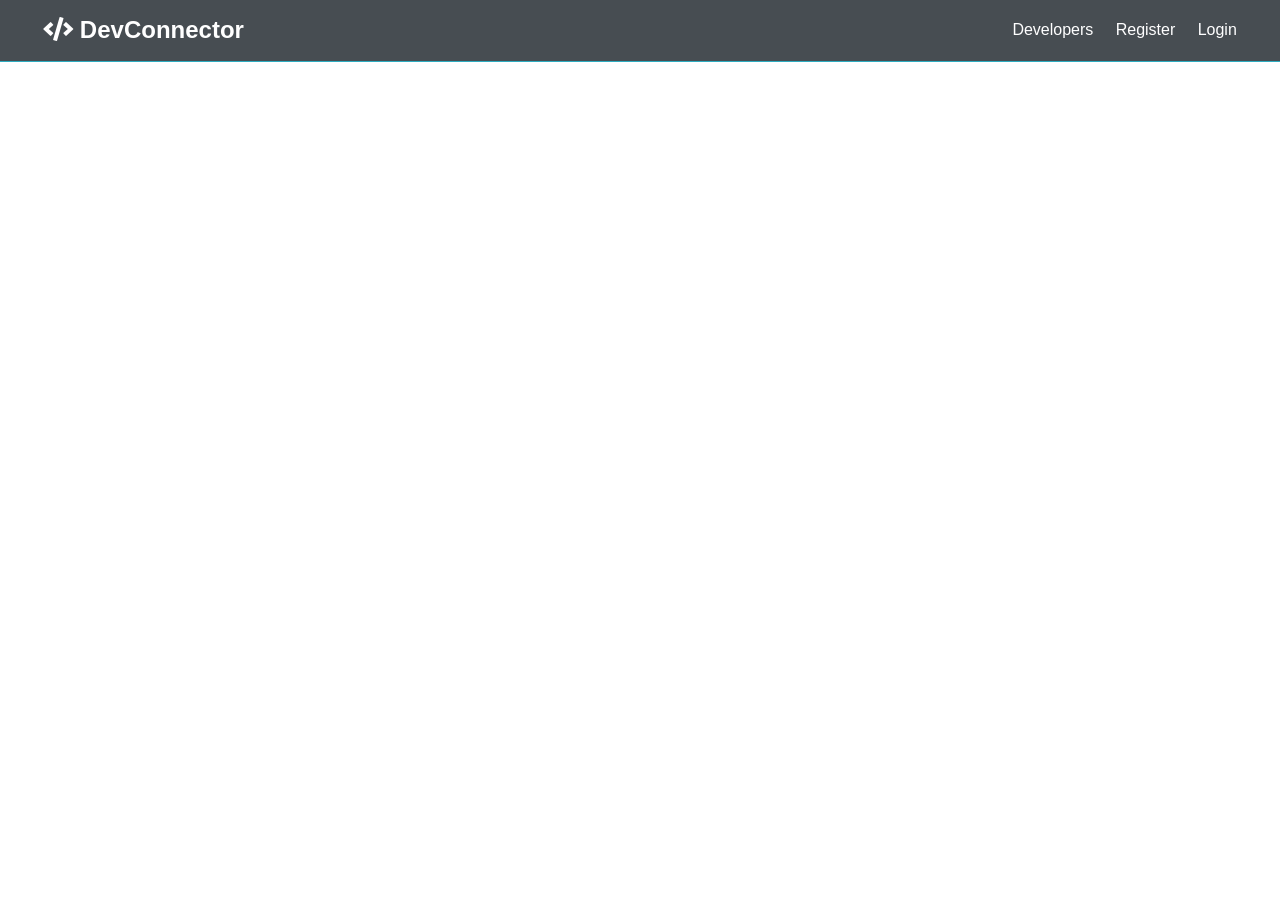
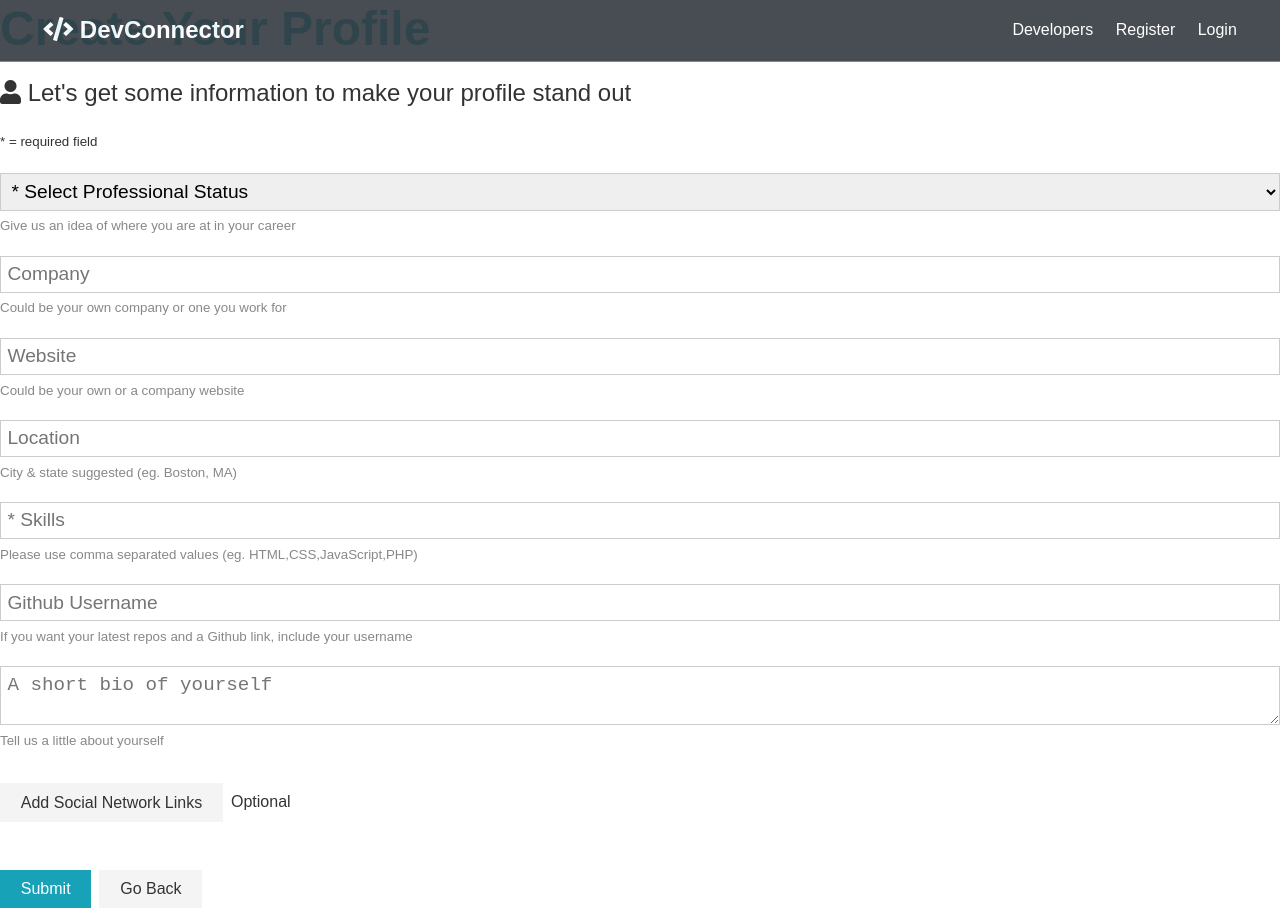
Before and after one commit to hanane54/MERN-STACK-social-network, a React (Create React App) app in the folder client/: page /create-profile in a window 1280 px wide. Before the commit the page ends 800 px from the top, so only its background shows below. Built offline with nearby package versions, Linux system fonts and the light colour scheme; no server answers.

Commit message:
Created: profile component

```diff
--- a/client/src/App.js
+++ b/client/src/App.js
@@ -6,6 +6,7 @@
 import Login from "./components/auth/Login";
 import Alert from "./components/layouts/Alert";
 import Dashboard from "./components/dashboard/Dashboard";
+import CreateProfile from "./components/profile-forms/CreateProfile";
 import PrivateRoute from "./components/routing/PrivateRoute";
 // Redux
 import { Provider } from "react-redux";
@@ -38,6 +39,7 @@
               <Route exact path="/register" element={<Register />} />
               <Route exact path="/login" element={<Login />} />
               <Route exact path="/dashboard" element={<Dashboard />} />
+              <Route exact path="/create-profile" element={<CreateProfile/>} />
             </Routes>
           </section>
         </Fragment>
--- a/client/src/components/profile-forms/CreateProfile.js
+++ b/client/src/components/profile-forms/CreateProfile.js
@@ -1,15 +1,218 @@
-import React from 'react';
-import PropTypes from 'prop-types';
-import { connect } from 'react-redux';
+import React, { Fragment, useState } from "react";
+import PropTypes from "prop-types";
+import { connect } from "react-redux";
 
- const CreateProfile = () => {
+const CreateProfile = () => {
+  const [formData, setFormData] = useState({
+    company: "",
+    website: "",
+    location: "",
+    status: "",
+    skills: "",
+    githubusername: "",
+    bio: "",
+    twitter: "",
+    facebook: "",
+    linkedin: "",
+    youtube: "",
+    instagram: "",
+  });
+
+  const [displaySocialInputs, toggleSocialInputs] = useState(false);
+
+  const {
+    company,
+    website,
+    location,
+    status,
+    skills,
+    githubusername,
+    bio,
+    twitter,
+    facebook,
+    linkedin,
+    youtube,
+    instagram,
+  } = formData;
+
+  const onChange = (e) =>
+    setFormData({ ...formData, [e.target.name]: e.target.value });
+
   return (
-    <div>CreateProfile</div>
-  )
-}
+    <Fragment>
+      <h1 className="large text-primary">Create Your Profile</h1>
+      <p className="lead">
+        <i className="fas fa-user"></i> Let's get some information to make your
+        profile stand out
+      </p>
+      <small>* = required field</small>
+      <form className="form">
+        <div className="form-group">
+          <select name="status" value={status} onChange={(e) => onChange(e)}>
+            <option value="0">* Select Professional Status</option>
+            <option value="Developer">Developer</option>
+            <option value="Junior Developer">Junior Developer</option>
+            <option value="Senior Developer">Senior Developer</option>
+            <option value="Manager">Manager</option>
+            <option value="Student or Learning">Student or Learning</option>
+            <option value="Instructor">Instructor or Teacher</option>
+            <option value="Intern">Intern</option>
+            <option value="Other">Other</option>
+          </select>
+          <small className="form-text">
+            Give us an idea of where you are at in your career
+          </small>
+        </div>
+        <div className="form-group">
+          <input
+            type="text"
+            placeholder="Company"
+            name="company"
+            value={company}
+            onChange={(e) => onChange(e)}
+          />
+          <small className="form-text">
+            Could be your own company or one you work for
+          </small>
+        </div>
+        <div className="form-group">
+          <input
+            type="text"
+            placeholder="Website"
+            name="website"
+            value={website}
+            onChange={(e) => onChange(e)}
+          />
+          <small className="form-text">
+            Could be your own or a company website
+          </small>
+        </div>
+        <div className="form-group">
+          <input
+            type="text"
+            placeholder="Location"
+            name="location"
+            value={location}
+            onChange={(e) => onChange(e)}
+          />
+          <small className="form-text">
+            City & state suggested (eg. Boston, MA)
+          </small>
+        </div>
+        <div className="form-group">
+          <input
+            type="text"
+            placeholder="* Skills"
+            name="skills"
+            value={skills}
+            onChange={(e) => onChange(e)}
+          />
+          <small className="form-text">
+            Please use comma separated values (eg. HTML,CSS,JavaScript,PHP)
+          </small>
+        </div>
+        <div className="form-group">
+          <input
+            type="text"
+            placeholder="Github Username"
+            name="githubusername"
+            value={githubusername}
+            onChange={(e) => onChange(e)}
+          />
+          <small className="form-text">
+            If you want your latest repos and a Github link, include your
+            username
+          </small>
+        </div>
+        <div className="form-group">
+          <textarea
+            placeholder="A short bio of yourself"
+            name="bio"
+            value={bio}
+            onChange={(e) => onChange(e)}
+          ></textarea>
+          <small className="form-text">Tell us a little about yourself</small>
+        </div>
 
-CreateProfile.propTypes = {
+        <div className="my-2">
+          <button
+            onClick={() => toggleSocialInputs(!displaySocialInputs)}
+            type="button"
+            className="btn btn-light"
+          >
+            Add Social Network Links
+          </button>
+          <span>Optional</span>
+        </div>
 
-}
+        {displaySocialInputs && (
+          <Fragment>
+            <div className="form-group social-input">
+              <i className="fab fa-twitter fa-2x"></i>
+              <input
+                type="text"
+                placeholder="Twitter URL"
+                name="twitter"
+                value={twitter}
+                onChange={(e) => onChange(e)}
+              />
+            </div>
+
+            <div className="form-group social-input">
+              <i className="fab fa-facebook fa-2x"></i>
+              <input
+                type="text"
+                placeholder="Facebook URL"
+                name="facebook"
+                value={facebook}
+                onChange={(e) => onChange(e)}
+              />
+            </div>
+
+            <div className="form-group social-input">
+              <i className="fab fa-youtube fa-2x"></i>
+              <input
+                type="text"
+                placeholder="YouTube URL"
+                name="youtube"
+                value={youtube}
+                onChange={(e) => onChange(e)}
+              />
+            </div>
+
+            <div className="form-group social-input">
+              <i className="fab fa-linkedin fa-2x"></i>
+              <input
+                type="text"
+                placeholder="Linkedin URL"
+                name="linkedin"
+                value={linkedin}
+                onChange={(e) => onChange(e)}
+              />
+            </div>
+
+            <div className="form-group social-input">
+              <i className="fab fa-instagram fa-2x"></i>
+              <input
+                type="text"
+                placeholder="Instagram URL"
+                name="instagram"
+                value={instagram}
+                onChange={(e) => onChange(e)}
+              />
+            </div>
+          </Fragment>
+        )}
+
+        <input type="submit" className="btn btn-primary my-1" />
+        <a className="btn btn-light my-1" href="dashboard.html">
+          Go Back
+        </a>
+      </form>
+    </Fragment>
+  );
+};
+
+CreateProfile.propTypes = {};
 
 export default connect()(CreateProfile);
```
